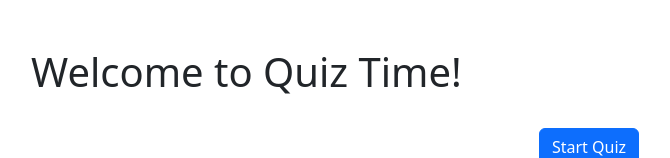
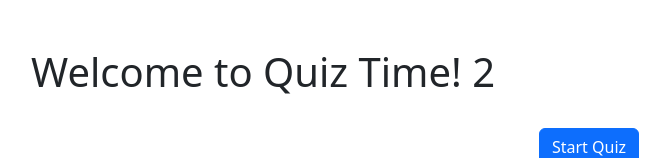
Before and after one commit to Johngoldade/Quiz-Time, a React (Vite) app in the folder client/: page / in a window 1280 px wide. Shown: the top 158 px of the page, without its empty margins (51-721 px from the left). Built offline with nearby package versions, Linux system fonts and the light colour scheme.

Commit message:
Trying more adjustments

```diff
--- a/client/src/components/Quiz.tsx
+++ b/client/src/components/Quiz.tsx
@@ -48,7 +48,7 @@ const Quiz = () => {
     return (
       <>
         <div className="home-style">
-          <h1>Welcome to Quiz Time!</h1>
+          <h1>Welcome to Quiz Time! 2</h1>
         </div>
         <div className="p-4 text-center">
           <button className="btn btn-primary d-inline-block mx-auto" onClick={handleStartQuiz}>
```
